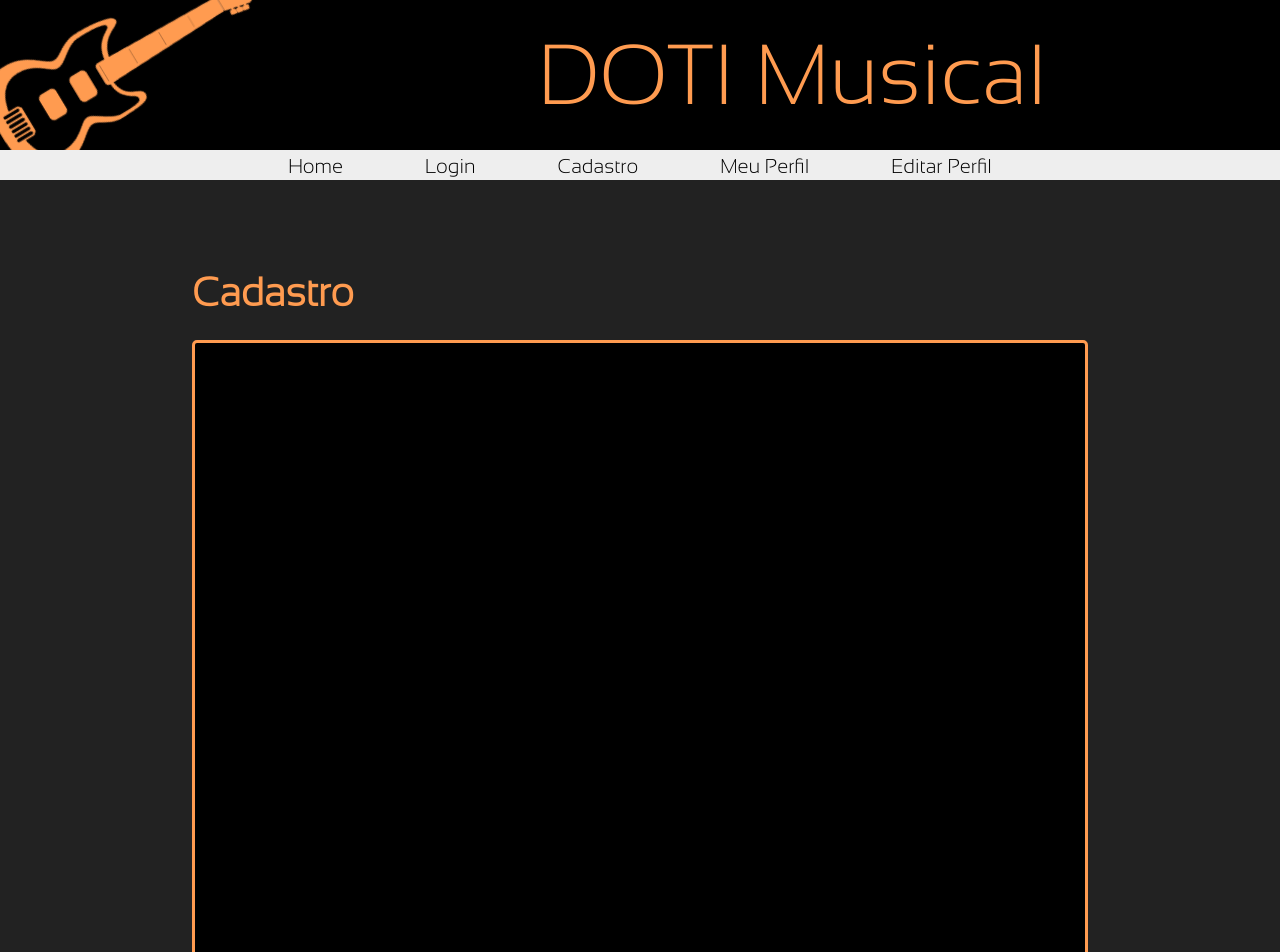
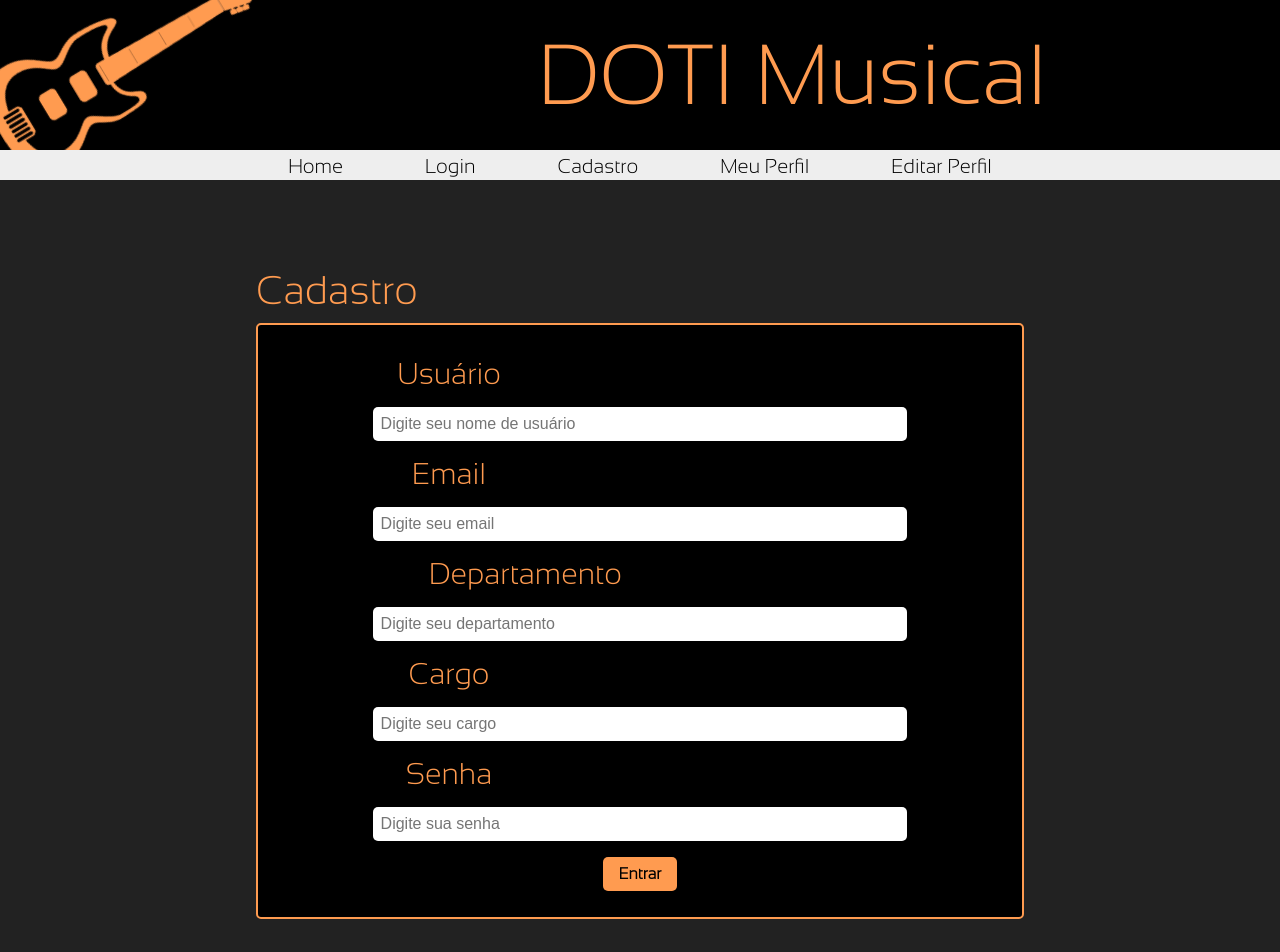
Before and after one commit to g-franklinn/Site_Trainee_CPE, a React (Vite) app: page /cadastro in a window 1280 px wide. Shown: the top 952 px of the page. Built offline with nearby package versions, Linux system fonts and the light colour scheme.

Commit message:
Inicio pagina cadastro

```diff
--- a/src/Pages/cadastro/StylesCadastro.js
+++ b/src/Pages/cadastro/StylesCadastro.js
@@ -1,52 +1,117 @@
 import styled from "styled-components";
 import '../../font.css';
 
+export const StyledForm = styled.div`
+  display: flex;
+  flex-direction: column;
+  align-items: center;
+  text-align: left;
+  gap: 1rem;
+  border-radius:5px;
+`;
+
+export const StyledInput = styled.input` //Area de texto
+  padding: 0.5rem;
+  border-radius: 5px;
+  font-size: 1rem;
+  width: 70%;
+  border-radius:5px;
+`;
+
+export const StyledButton = styled.button` //Botao de Autenticação
+    padding: 0.5rem 1rem;
+    font-size: 1rem;
+    font-family:'Sansation Light';
+    font-weight:bold;
+    background-color: #ff9b50;
+    color: black;
+    border-radius:5px;
+
+    &:hover{
+            background-color: black;
+            color:#ff9b50;
+            font-family:'Sansation Light';
+            font-weight: 100;
+            border:solid;
+            border-color:#ff9b50;
+            border-width:2px;
+        }
+`;
+
 export const PageContent = styled.div`
-    height: 1250px;
+    height: 900px;
     background-color: #222;
     display:flex;
     flex-direction: column;
-    overflow-x: hidden;
 
     & .container {
-        position: relative;
+        margin-top: 3rem;
         height: 100%;
-        left: 15%;
+        z-index:3;
+        justify-content:left;
+
+        @media (max-width: 768px) {
+            margin-top: 1rem;
+            height: 80%;
+        }
     }
 
     & .menuInterno {
 
-        width: 70%;
-        height: 80%;
-        margin-top: 10rem;
+        width: 60%;
+        height: 70%;
         margin-inline: auto;
-        position: absolute;
 
 
         background-color: black;
         border:solid;
         border-radius: 5px;
         border-color: #ff9b50;
-        border-width:3px;
+        border-width:2px;
 
         @media (max-width: 768px) {
-            margin-top: 15rem;
-            height: 70%;
+            height: 75%;
         }
-
-        }
+    }
 
     & h1 {
-        position: absolute;
-        top: 90px;
-        left: 0;
+        margin-top: 40px;
+        margin-left: 20%;
+        margin-bottom:10px;
         font-size: 40px;
         color: #ff9b50;
         font-family: 'Sansation Light';
+        font-weight:100;
 
         @media (max-width: 768px) {
-            top: 11rem;
+            margin-top: 20px;
         }
     }
 
+    & .departamento {
+        font-size: 30px;
+        color: #ff9b50;
+        font-family: 'Sansation Light';
+        font-weight:100;
+        margin-left:-30%;
+    }
+
+    & h2 {
+        font-size: 30px;
+        color: #ff9b50;
+        font-family: 'Sansation Light';
+        font-weight:100;
+        margin-left:-50%;
+    }
+
+    & .nota1 {
+        width:120px;
+        margin: 40px auto auto 1%;
+        position:absolute;
+        rotate:-5deg;
+
+        @media (max-width: 768px) {
+            width: 15%;
+        }
+    }
 `
--- a/src/Pages/cadastro/cadastro.jsx
+++ b/src/Pages/cadastro/cadastro.jsx
@@ -1,7 +1,7 @@
 import "./StylesCadastro";
 import HeaderBase from "../../components/header/header";
 import FooterBase from "../../components/footer/footer";
-import { PageContent } from "./StylesCadastro";
+import { PageContent, StyledForm, StyledInput, StyledButton } from "./StylesCadastro";
 
 
 
@@ -17,6 +17,21 @@ function Cadastro() {
             <div className="container">
               <h1>Cadastro</h1>
               <div className="menuInterno">
+                <StyledForm>
+                  <h2></h2>
+                  <h2></h2>
+                  <h2>Usuário</h2>
+                  <StyledInput type="text" placeholder="Digite seu nome de usuário" />
+                  <h2>Email</h2>
+                  <StyledInput type="text" placeholder="Digite seu email" />
+                  <h2 className="departamento">Departamento</h2>
+                  <StyledInput type="text" placeholder="Digite seu departamento" />
+                  <h2>Cargo</h2>
+                  <StyledInput type="text" placeholder="Digite seu cargo" />
+                  <h2>Senha</h2>
+                  <StyledInput type="password" placeholder="Digite sua senha" />
+                  <StyledButton className="loginBtn" >Entrar</StyledButton>
+                </StyledForm>
 
               </div>
             </div>
--- a/src/Pages/home/home.jsx
+++ b/src/Pages/home/home.jsx
@@ -8,7 +8,6 @@ import Tambor from "../../assets/Tambor.svg";
 import Violino from "../../assets/Violino.svg";
 import Teclado from "../../assets/Teclado.svg";
 import Saxofone from "../../assets/Saxofone.svg";
-import { StyledButton } from "../login/StylesLogin";
 
 
 function Home() {
--- a/src/Pages/login/StylesLogin.js
+++ b/src/Pages/login/StylesLogin.js
@@ -1,6 +1,5 @@
 import styled from "styled-components";
 import '../../font.css';
-
 
 export const StyledForm = styled.div`
   display: flex;
@@ -36,10 +35,8 @@ export const StyledButton = styled.button` //Botao de Autenticação
             border:solid;
             border-color:#ff9b50;
             border-width:2px;
-
         }
 `;
-
 
 export const PageContent = styled.div`
     height: 500px;
@@ -61,7 +58,7 @@ export const PageContent = styled.div`
     & .menuInterno {
 
         width: 60%;
-        height: 65%;
+        height: 70%;
         margin-inline: auto;
 
         background-color: black;
@@ -102,6 +99,10 @@ export const PageContent = styled.div`
         margin: 120px 50px 0 90%;
         position:absolute;
         rotate:30deg;
+
+        @media (max-width: 768px) {
+            width: 10%;
+        }
     }
 
     & .nota1 {
@@ -110,14 +111,20 @@ export const PageContent = styled.div`
         position:absolute;
         rotate:-5deg;
 
+        @media (max-width: 768px) {
+            width: 15%;
+        }
     }
 
     & .nota4 {
         width:70px;
-        margin: 400px auto auto 80%;
+        margin: 370px auto auto 82%;
         position:absolute;
         rotate:-5deg;
 
+        @media (max-width: 768px) {
+            width: 12%;
+        }
     }
 
     & .arpa {
@@ -127,7 +134,8 @@ export const PageContent = styled.div`
         rotate:-5deg;
         z-index:0;
 
+        @media (max-width: 768px) {
+            width: 15%;
+        }
     }
-
-
 `
--- a/src/Pages/login/login.jsx
+++ b/src/Pages/login/login.jsx
@@ -38,8 +38,6 @@ function Login () {
                   <StyledInput type="password" placeholder="Digite sua senha" />
                   <StyledButton className="loginBtn" onClick={handleLogin}>Entrar</StyledButton>
                 </StyledForm>
-
-
               </div>
             </div>
 
--- a/src/components/conteudo_base/index.js
+++ b/src/components/conteudo_base/index.js
@@ -1 +1 @@
-export {dafault} from "./base";
+export {default} from "./base";
```
Lines whose indentation alone changed are shown as unchanged.
